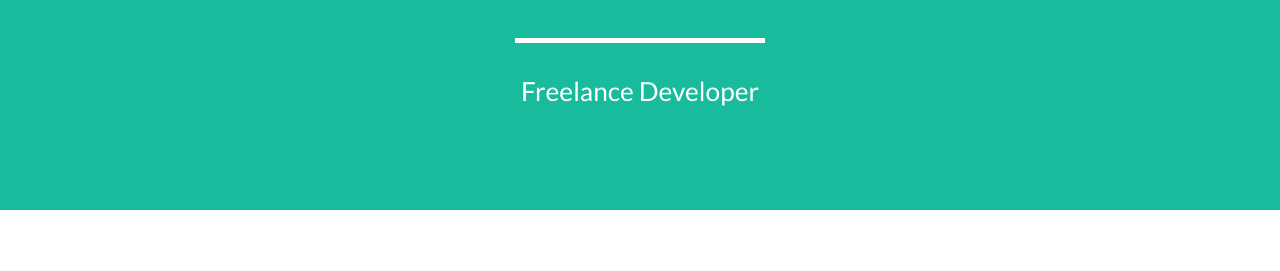
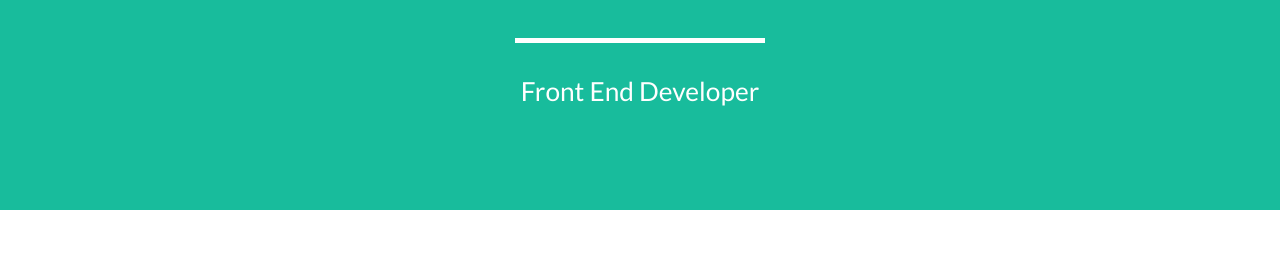
Before and after one commit to andrewmowe/andrewmowe.github.io, a Jekyll site: the page built from index.html, in a window 1280 px wide and 900 px high, scrolled down 458 px. Shown: the part 185-456 px from the top of the window. Built offline with Jekyll 4.4.1, drawn with Linux system fonts in a browser that asks for light colours.

Commit message:
Update header.html

```diff
--- a/_includes/header.html
+++ b/_includes/header.html
@@ -7,7 +7,7 @@
                     <div class="intro-text">
                         <span class="name">Mowe Money, No Problem</span>
                         <hr class="star-light">
-                        <span class="skills">Freelance Developer</span>
+                        <span class="skills">Front End Developer</span>
                     </div>
                 </div>
             </div>
```
